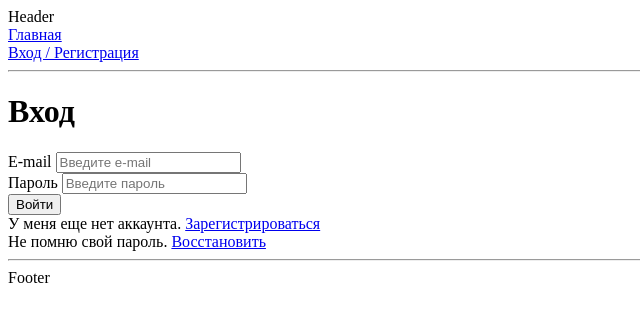
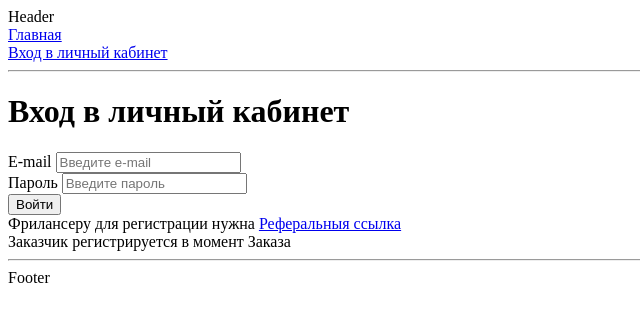
Before and after one commit to andryplekhanov/business-platform, a Django app: page /login/ in a window 1280 px wide. Shown: the top 322 px of the page, without its empty margins (0-640 px from the left). Run offline with Django 3.2, Linux system fonts and the light colour scheme.

Commit message:
исправлены стр лк

```diff
--- a/app_main/templates/app_main/header.html
+++ b/app_main/templates/app_main/header.html
@@ -21,7 +21,7 @@
         {% else %}
             <div>
                 <a href="{% url 'login' %}">
-                    {% trans "Вход / Регистрация" %}
+                    {% trans "Вход в личный кабинет" %}
                 </a>
             </div>
         {% endif %}
--- a/app_users/templates/app_users/login.html
+++ b/app_users/templates/app_users/login.html
@@ -11,6 +11,11 @@
                     {% for error in form.non_field_errors %}
                         <div>{{ error|escape }}</div>
                     {% endfor %}
+                    <div>
+                        {% trans "Забыли пароль?" %}
+                        <a href="{% url 'password_reset' %}">{% trans "Нажмите" %}</a>
+                        {% trans "для отправки ссылки восстановления доступа" %}
+                    </div>
                 {% endif %}
                 <div>
                     <label for="{{ form.username.id_for_username }}">E-mail</label>
@@ -36,11 +41,12 @@
                     <div>
                         <button class="btn btn_success" type="submit">{% trans 'Войти' %}</button>
                     </div>
-                    <div>{% trans "У меня еще нет аккаунта." %}
-                        <a href="{% url 'signup' %}">{% trans "Зарегистрироваться" %}</a>
-                    </div>
-                    <div>{% trans "Не помню свой пароль." %}
-                        <a href="{% url 'password_reset' %}">{% trans "Восстановить" %}</a>
+                    <div>
+                        <div>
+                            {% trans "Фрилансеру для регистрации нужна" %}
+                            <a href="#">{% trans "Реферальныя ссылка" %}</a>
+                        </div>
+                        <div>{% trans "Заказчик регистрируется в момент Заказа" %}</div>
                     </div>
                 </div>
             </form>
--- a/app_users/templates/app_users/password_reset_confirm.html
+++ b/app_users/templates/app_users/password_reset_confirm.html
@@ -3,10 +3,10 @@
 {% load static %}
 
 {% block content %}
-    <div class="Profile">
+    <div>
         {% if validlink %}
             <form action="#" method="post">
-                <div class="row-block">
+                <div>
                     {% csrf_token %}
                     {% if form.non_field_errors %}
                         {% for error in form.non_field_errors %}
--- a/app_users/templates/app_users/password_reset_email.html
+++ b/app_users/templates/app_users/password_reset_email.html
@@ -1,3 +1,4 @@
-Someone asked for password reset for email {{ email }}. Follow the link below:
-Кто-то запросил сброс пароля для адреса {{ email }}. Если это были вы, нажмите на ссылку ниже:
+{% load i18n %}
+{% trans 'Кто-то запросил сброс пароля для адреса' %} {{ email }}.
+{% trans 'Если это были вы, нажмите на ссылку ниже:' %}
 {{ protocol}}://{{ domain }}{% url 'password_reset_confirm' uidb64=uid token=token %}
--- a/app_users/views.py
+++ b/app_users/views.py
@@ -16,15 +16,13 @@ from .models import User
 AUTH_MENU = [
     {'title': _('Личный кабинет'), 'url_name': 'profile'},
     {'title': _('Редактировать профиль'), 'url_name': 'edit_profile'},
-    {'title': _('История заказов'), 'url_name': 'orders_history'},
-    # {'title': _('История просмотров'), 'url_name': 'index'},
 ]
 NOT_AUTH_MENU = [
     {'title': _('Вход'), 'url_name': 'login'},
     {'title': _('Регистрация'), 'url_name': 'signup'}
 ]
 
-PASSWORD_RESET_EXTRA_CONTEXT = {'menu': NOT_AUTH_MENU, 'breadcrumbs': [_('Сброс пароля'), ], 'title': _('Сброс пароля')}
+PASSWORD_RESET_EXTRA_CONTEXT = {'menu': NOT_AUTH_MENU, 'title': _('Сброс пароля')}
 
 
 class Signup(CreateView):
@@ -33,9 +31,8 @@ class Signup(CreateView):
     template_name = 'app_users/signup.html'
     success_url = reverse_lazy('profile')
     extra_context = {'menu': NOT_AUTH_MENU,
-                     'current_elem': 'signup',
-                     'breadcrumbs': [_('Регистрация'), ],
                      'title': _('Регистрация'),
+
                      }
 
     def dispatch(self, *args, **kwargs):
@@ -61,7 +58,10 @@ class LogInView(LoginView):
     template_name = 'app_users/login.html'
     authentication_form = UserLoginForm
     next_page = reverse_lazy('index')
-    extra_context = {'menu': NOT_AUTH_MENU, 'breadcrumbs': [_('Вход'), ], 'title': _('Вход'), 'current_elem': 'login'}
+    extra_context = {'menu': NOT_AUTH_MENU,
+                     'title': _('Вход в личный кабинет'),
+
+                     }
 
 
 class LogOutView(LogoutView):
@@ -75,9 +75,8 @@ class EditProfileView(LoginRequiredMixin, UpdateView):
     template_name = 'app_users/edit_profile.html'
     success_url = reverse_lazy('profile')
     extra_context = {'menu': AUTH_MENU,
-                     'breadcrumbs': [_('Личный кабинет'), _('Редактировать профиль')],
                      'title': _('Редактировать профиль'),
-                     'current_elem': 'edit_profile'
+
                      }
 
     def get_success_url(self):
@@ -105,9 +104,7 @@ class EditProfileView(LoginRequiredMixin, UpdateView):
 def account_view(request):
     return render(request, 'app_users/profile.html', {'user': request.user,
                                                       'menu': AUTH_MENU,
-                                                      'breadcrumbs': [_('Личный кабинет'), ],
                                                       'title': _('Личный кабинет'),
-                                                      'current_elem': 'profile'
                                                       })
 
 
```
Also changed, not shown: db.sqlite3.
